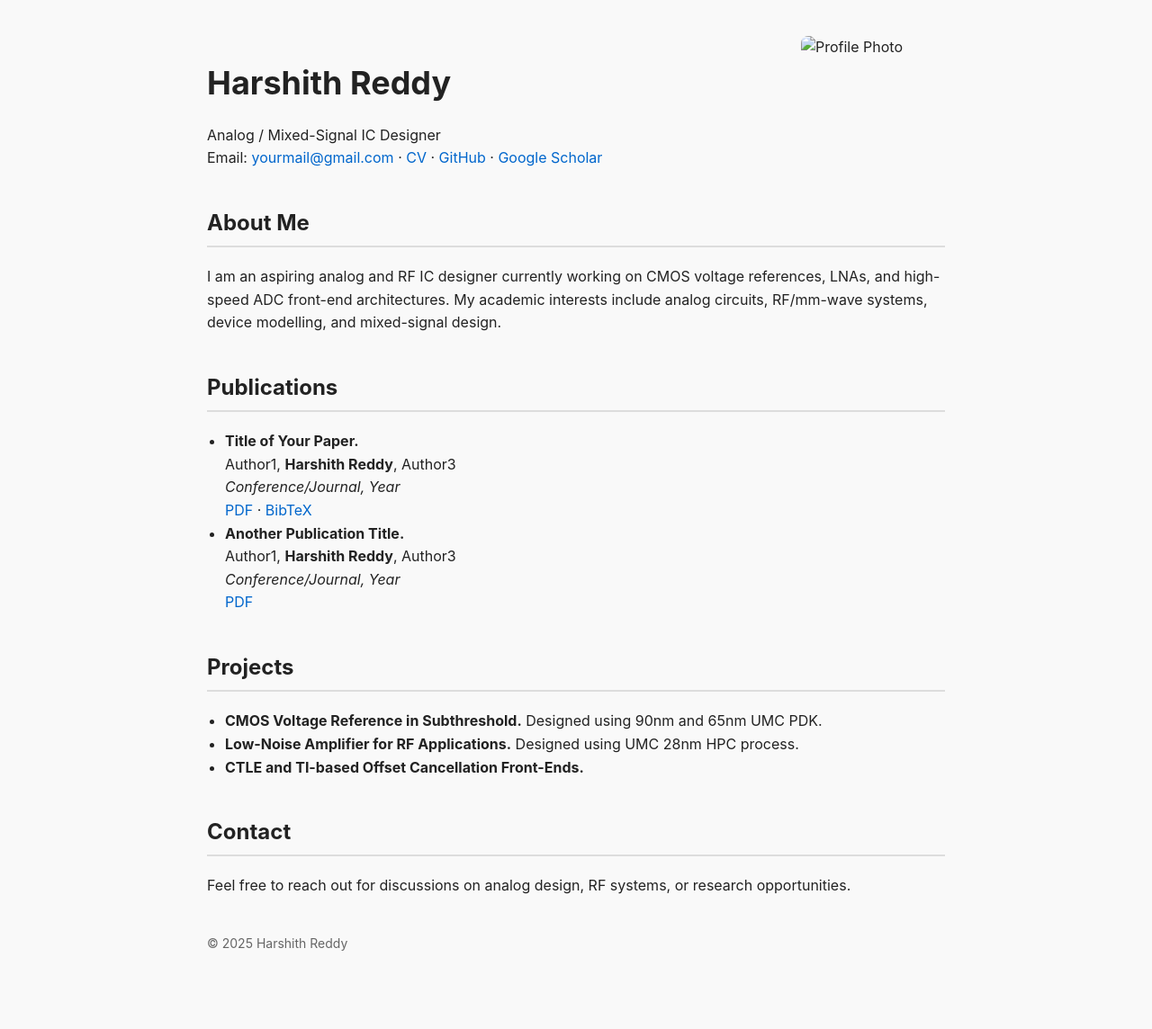
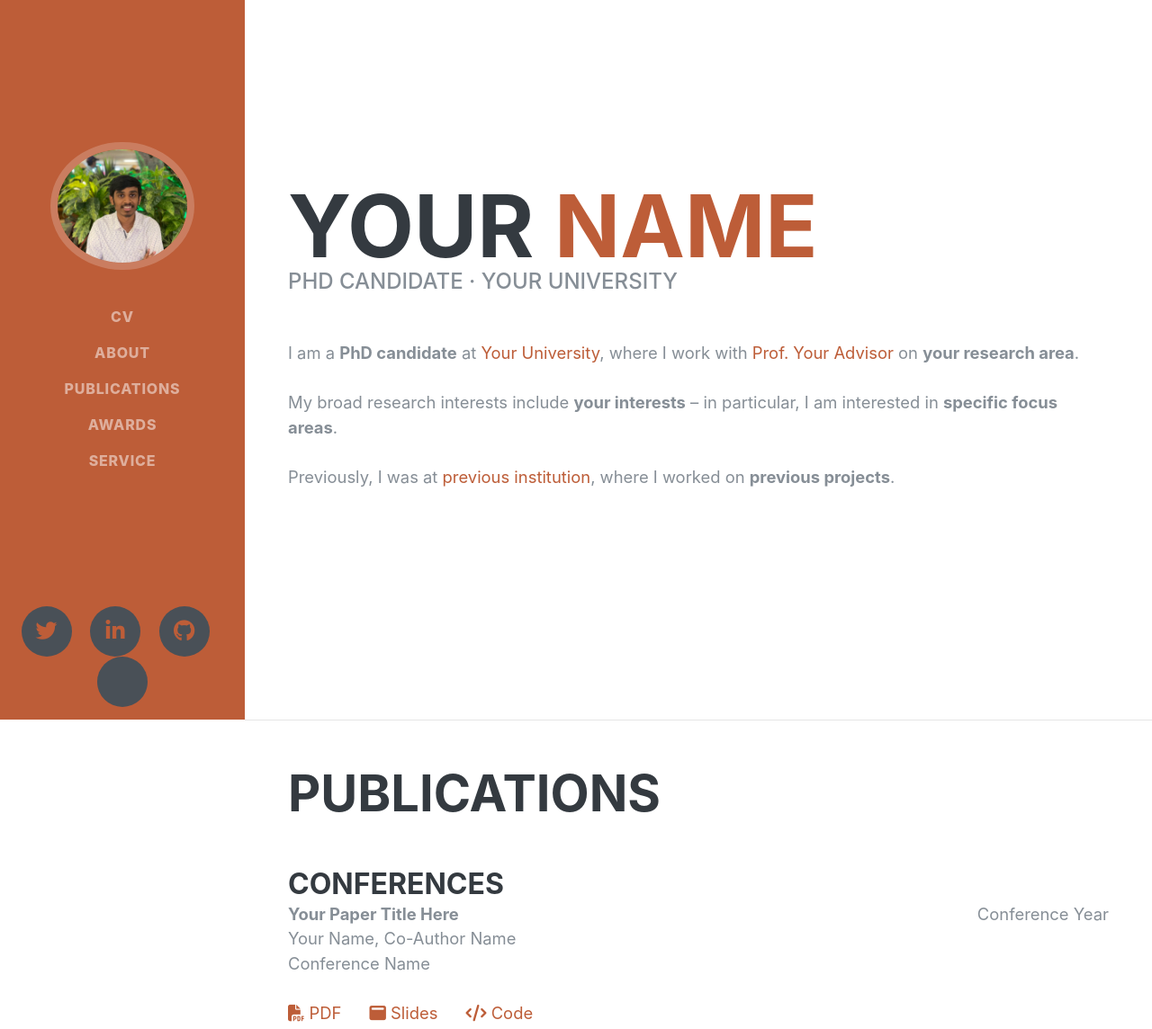
Before and after one commit to harshith-red/harshith-red.github.io, a plain HTML site: page index.html in a window 1280 px wide. Shown: the top 1144 px of the page at 90% size. Before the commit the page ends 1100 px from the top, so only its background shows below. Drawn offline with nearby package versions, Linux system fonts and the light colour scheme; some icons are missing; a web font is replaced by a local one.

Commit message:
Add files via upload

```diff
--- a/index.html
+++ b/index.html
@@ -1,127 +1,215 @@
 <!DOCTYPE html>
 <html lang="en">
 <head>
-    <meta charset="UTF-8" />
-    <meta name="viewport" content="width=device-width, initial-scale=1.0" />
-    <title>Harshith Reddy | Personal Website</title>
+  <meta charset="utf-8">
+  <meta name="viewport" content="width=device-width, initial-scale=1, shrink-to-fit=no">
+  <meta name="description" content="Your Name - Professional Portfolio">
+  <meta name="author" content="Your Name">
+  <title>Your Name &bull; PhD Candidate @ Your University</title>
+  <link rel="icon" href="favicon.ico?" type="image/x-icon">
+  <link rel="shortcut icon" href="favicon.ico?" type="image/x-icon">
+  <link rel="apple-touch-icon" href="favicon.ico?" type="image/x-icon">
 
-    <style>
-        body {
-            font-family: -apple-system, BlinkMacSystemFont, "Segoe UI", Roboto, Helvetica, Arial, sans-serif;
-            margin: 0;
-            padding: 0;
-            background: #f9f9f9;
-            color: #222;
-            line-height: 1.6;
-        }
+  <!-- Bootstrap core CSS -->
+  <link href="https://cdn.jsdelivr.net/npm/bootstrap@4.6.0/dist/css/bootstrap.min.css" rel="stylesheet">
 
-        .container {
-            max-width: 820px;
-            margin: 0 auto;
-            padding: 40px 20px;
-        }
+  <!-- Custom fonts for this template -->
+  <link href="https://fonts.googleapis.com/css?family=Saira+Extra+Condensed:500,700" rel="stylesheet">
+  <link href="https://fonts.googleapis.com/css?family=Muli:400,400i,800,800i" rel="stylesheet">
+  <link href="https://cdnjs.cloudflare.com/ajax/libs/font-awesome/6.4.0/css/all.min.css" rel="stylesheet">
 
-        h1 {
-            font-size: 36px;
-            margin-bottom: 5px;
-        }
+  <!-- Academicons for academic links -->
+  <link href="https://cdnjs.cloudflare.com/ajax/libs/academicons/1.8.6/css/academicons.min.css" rel="stylesheet">
 
-        h2 {
-            margin-top: 40px;
-            border-bottom: 2px solid #ddd;
-            padding-bottom: 6px;
-        }
-
-        a {
-            color: #0066cc;
-            text-decoration: none;
-        }
-        a:hover {
-            text-decoration: underline;
-        }
-
-        .profile-pic {
-            width: 160px;
-            border-radius: 8px;
-            float: right;
-            margin-left: 20px;
-        }
-
-        .section {
-            margin-top: 40px;
-        }
-
-        ul {
-            padding-left: 20px;
-        }
-
-        .footer {
-            margin-top: 40px;
-            font-size: 14px;
-            color: #666;
-        }
-    </style>
+  <!-- Custom styles for this template -->
+  <link href="styles.css" rel="stylesheet">
 </head>
 
-<body>
-    <div class="container">
+<body id="page-top">
+  <nav class="navbar navbar-expand-lg navbar-dark bg-primary fixed-top" id="sideNav">
+    <a class="navbar-brand js-scroll-trigger" href="#page-top">
+      <span class="d-block d-lg-none">Your Name</span>
+      <span class="d-none d-lg-block">
+        <img class="img-fluid img-profile rounded-circle mx-auto mb-4" src="img/profile.jpeg" alt="Your Profile Picture">
+      </span>
+    </a>
+    <button class="navbar-toggler" type="button" data-toggle="collapse" data-target="#navbarSupportedContent" aria-controls="navbarSupportedContent" aria-expanded="false" aria-label="Toggle navigation">
+      <span class="navbar-toggler-icon"></span>
+    </button>
 
-        <!-- Header -->
-        <img src="profile.jpg" class="profile-pic" alt="Profile Photo">
+    <div class="collapse navbar-collapse" id="navbarSupportedContent">
+      <ul class="navbar-nav">
+        <li class="nav-item">
+          <a class="nav-link js-scroll-trigger" href="harshith-cv.pdf">CV</a>
+        </li>
+        <li class="nav-item">
+          <a class="nav-link js-scroll-trigger" href="#about">About</a>
+        </li>
+        <li class="nav-item">
+          <a class="nav-link js-scroll-trigger" href="#publications">Publications</a>
+        </li>
+        <li class="nav-item">
+          <a class="nav-link js-scroll-trigger" href="#awards">Awards</a>
+        </li>
+        <li class="nav-item">
+          <a class="nav-link js-scroll-trigger" href="#service">Service</a>
+        </li>
+      </ul>
+    </div>
 
-        <h1>Harshith Reddy</h1>
-        <p>
-            Analog / Mixed-Signal IC Designer<br>
-            Email: <a href="mailto:yourmail@gmail.com">yourmail@gmail.com</a> ·
-            <a href="cv.pdf">CV</a> ·
-            <a href="https://github.com/yourgithub">GitHub</a> ·
-            <a href="https://scholar.google.com">Google Scholar</a>
+    <div class="social-icons">
+      <a href="https://twitter.com" target="_blank">
+        <i class="fab fa-twitter"></i>
+      </a>
+      <a href="https://linkedin.com" target="_blank">
+        <i class="fab fa-linkedin-in"></i>
+      </a>
+      <a href="https://github.com" target="_blank">
+        <i class="fab fa-github"></i>
+      </a>
+      <a href="https://scholar.google.com" target="_blank">
+        <i class="ai ai-google-scholar"></i>
+      </a>
+    </div>
+  </nav>
+
+  <div class="container-fluid p-0">
+    <!-- About Section -->
+    <section class="resume-section p-3 p-lg-5 d-flex align-items-center" id="about">
+      <div class="w-100">
+        <h1 class="mb-0">Your
+          <span class="text-primary">Name</span>
+        </h1>
+        <div class="subheading mb-5">PhD Candidate · Your University</div>
+        <p class="lead mb-5">
+          I am a <strong>PhD candidate</strong> at <a href="#">Your University</a>, where I work with <a href="#">Prof. Your Advisor</a> on <strong>your research area</strong>.
+          <br><br>
+          My broad research interests include <strong>your interests</strong> – in particular, I am interested in <strong>specific focus areas</strong>.
+          <br><br>
+          Previously, I was at <a href="#">previous institution</a>, where I worked on <strong>previous projects</strong>.
         </p>
+      </div>
+    </section>
 
-        <!-- About -->
-        <h2>About Me</h2>
-        <p>
-            I am an aspiring analog and RF IC designer currently working on CMOS voltage references,
-            LNAs, and high-speed ADC front-end architectures. My academic interests include
-            analog circuits, RF/mm-wave systems, device modelling, and mixed-signal design.
-        </p>
+    <hr class="m-0">
 
-        <!-- Publications -->
-        <h2>Publications</h2>
-        <ul>
-            <li>
-                <b>Title of Your Paper.</b><br>
-                Author1, <b>Harshith Reddy</b>, Author3<br>
-                <i>Conference/Journal, Year</i><br>
-                <a href="paper.pdf">PDF</a> · <a href="#">BibTeX</a>
-            </li>
+    <!-- Publications Section -->
+    <section class="resume-section p-3 p-lg-5" id="publications">
+      <div class="my-auto">
+        <h2 class="mb-5">Publications</h2>
 
-            <li>
-                <b>Another Publication Title.</b><br>
-                Author1, <b>Harshith Reddy</b>, Author3<br>
-                <i>Conference/Journal, Year</i><br>
-                <a href="paper2.pdf">PDF</a>
-            </li>
+        <!-- Conferences -->
+        <h3 class="mb-0">Conferences</h3>
+        <ul class="fa-ul mb-0">
+          <li>
+            <p class="lead mb-4">
+              <b>Your Paper Title Here</b> <span style="float:right;">Conference Year</span> <br>
+              Your Name, Co-Author Name <br>
+              Conference Name
+              <br><br>
+              <a href="#" target="_blank"><i class="fas fa-1x fa-file-pdf"></i> PDF</a> &nbsp;&nbsp;&nbsp;&nbsp;
+              <a href="#" target="_blank"><i class="fas fa-1x fa-window-maximize"></i> Slides</a> &nbsp;&nbsp;&nbsp;&nbsp;
+              <a href="#" target="_blank"><i class="fas fa-1x fa-code"></i> Code</a>
+            </p>
+          </li>
+          </br>
+          <li>
+            <p class="lead mb-4">
+              <b>Another Paper Title</b> <span style="float:right;">Year</span> <br>
+              Your Name, Co-Author Name <br>
+              Another Conference
+              <br><br>
+              <a href="#" target="_blank"><i class="fas fa-1x fa-file-pdf"></i> PDF</a> &nbsp;&nbsp;&nbsp;&nbsp;
+              <a href="#" target="_blank"><i class="fas fa-1x fa-window-maximize"></i> Slides</a>
+            </p>
+          </li>
         </ul>
 
-        <!-- Projects -->
-        <h2>Projects</h2>
-        <ul>
-            <li><b>CMOS Voltage Reference in Subthreshold.</b> Designed using 90nm and 65nm UMC PDK.</li>
-            <li><b>Low-Noise Amplifier for RF Applications.</b> Designed using UMC 28nm HPC process.</li>
-            <li><b>CTLE and TI-based Offset Cancellation Front-Ends.</b></li>
+        <!-- Thesis -->
+        <h3 class="mb-0" style="margin-top: 40px;">Thesis</h3>
+        <ul class="fa-ul mb-0">
+          <li>
+            <p class="lead mb-4">
+              <b>Your Thesis Title</b> <span style="float:right;">January Year</span> <br>
+              Your Name <br>
+              Degree Type · Your University
+              <br><br>
+              <a href="#" target="_blank"><i class="fa fa-1x fa-file-pdf"></i> PDF</a>
+            </p>
+          </li>
         </ul>
+      </div>
+    </section>
 
-        <!-- Contact -->
-        <h2>Contact</h2>
-        <p>
-            Feel free to reach out for discussions on analog design, RF systems, or research opportunities.
-        </p>
+    <hr class="m-0">
 
-        <div class="footer">
-            © 2025 Harshith Reddy
+    <!-- Awards Section -->
+    <section class="resume-section p-3 p-lg-5" id="awards">
+      <div class="my-auto">
+        <h2 class="mb-5">Awards</h2>
+        <ul class="fa-ul mb-0" style="font-size:1.15rem;max-width:85rem">
+          <li>
+            <i class="fa-li fa fa-trophy text-warning"></i>
+            Your Award Title <span class="text-primary" style="float:right;">Month Year</span>
+          </li>
+          </br>
+          <li>
+            <i class="fa-li fa fa-trophy text-warning"></i>
+            Another Achievement <span class="text-primary" style="float:right;">Month Year</span>
+          </li>
+          </br>
+          <li>
+            <i class="fa-li fa fa-trophy text-warning"></i>
+            Recognition or Honor <span class="text-primary" style="float:right;">Month Year</span>
+          </li>
+        </ul>
+      </div>
+    </section>
+
+    <hr class="m-0">
+
+    <!-- Service Section -->
+    <section class="resume-section p-3 p-lg-5" id="service">
+      <div class="my-auto">
+        <h2 class="mb-5">Service</h2>
+        <ul class="fa-ul mb-0">
+          <li>
+            <i class="fa-li fa fa-circle"></i>
+            <b>Your Service Role</b> - <span style="color: #868e96">Organization Name · Dates</span>
+          </li>
+          </br>
+          <li>
+            <i class="fa-li fa fa-circle"></i>
+            <b>Committee Member</b> - <span style="color: #868e96">Conference or Organization · Year</span>
+          </li>
+          </br>
+          <li>
+            <i class="fa-li fa fa-circle"></i>
+            <b>Another Service Position</b> - <span style="color: #868e96">Organization · Duration</span>
+          </li>
+        </ul>
+      </div>
+    </section>
+  </div>
+
+  <footer>
+    <center>
+      <div class="container">
+        <div class="footer-col">
+          <p>&copy; <script>document.write(new Date().getFullYear())</script> Your Name. Design adapted from <a href="https://github.com/BlackrockDigital/startbootstrap-resume" target="_blank">here</a>.</p>
         </div>
+      </div>
+    </center>
+  </footer>
 
-    </div>
+  <!-- Bootstrap core JavaScript -->
+  <script src="https://code.jquery.com/jquery-3.6.0.slim.min.js"></script>
+  <script src="https://cdn.jsdelivr.net/npm/bootstrap@4.6.0/dist/js/bootstrap.bundle.min.js"></script>
+
+  <!-- jQuery easing -->
+  <script src="https://cdnjs.cloudflare.com/ajax/libs/jquery-easing/1.4.1/jquery.easing.min.js"></script>
+
+  <!-- Custom scripts -->
+  <script src="script.js"></script>
 </body>
 </html>
--- /dev/null
+++ b/styles.css
@@ -0,0 +1,209 @@
+/*!
+ * Start Bootstrap - Resume v6.0.0 (https://startbootstrap.com/template-overviews/resume)
+ * Copyright 2013-2020 Start Bootstrap
+ * Licensed under MIT (https://github.com/BlackrockDigital/startbootstrap-resume/blob/master/LICENSE)
+ */
+
+body {
+  font-family: 'Muli', -apple-system, BlinkMacSystemFont, 'Segoe UI', Roboto, 'Helvetica Neue', Arial, sans-serif, 'Apple Color Emoji', 'Segoe UI Emoji', 'Segoe UI Symbol', 'Noto Color Emoji';
+  padding-top: 54px;
+  color: #868e96;
+}
+
+@media (min-width: 992px) {
+  body {
+    padding-top: 0;
+    padding-left: 17rem;
+  }
+}
+
+h1,
+h2,
+h3,
+h4,
+h5,
+h6 {
+  font-family: 'Saira Extra Condensed', -apple-system, BlinkMacSystemFont, 'Segoe UI', Roboto, 'Helvetica Neue', Arial, sans-serif, 'Apple Color Emoji', 'Segoe UI Emoji', 'Segoe UI Symbol', 'Noto Color Emoji';
+  font-weight: 700;
+  text-transform: uppercase;
+  color: #343a40;
+}
+
+h1 {
+  font-size: 6rem;
+  line-height: 5.5rem;
+}
+
+h2 {
+  font-size: 3.5rem;
+}
+
+h3 {
+  font-size: 2rem;
+}
+
+p.lead {
+  font-size: 1.15rem;
+  font-weight: 400;
+}
+
+.subheading {
+  text-transform: uppercase;
+  font-weight: 500;
+  font-family: 'Saira Extra Condensed', -apple-system, BlinkMacSystemFont, 'Segoe UI', Roboto, 'Helvetica Neue', Arial, sans-serif, 'Apple Color Emoji', 'Segoe UI Emoji', 'Segoe UI Symbol', 'Noto Color Emoji';
+  font-size: 1.5rem;
+}
+
+.social-icons a {
+  display: inline-block;
+  height: 3.5rem;
+  width: 3.5rem;
+  background-color: #495057;
+  color: #fff !important;
+  border-radius: 100%;
+  text-align: center;
+  font-size: 1.5rem;
+  line-height: 3.5rem;
+  margin-right: 1rem;
+}
+
+.social-icons a:last-child {
+  margin-right: 0;
+}
+
+.social-icons a:hover {
+  background-color: #BD5D38;
+}
+
+.dev-icons {
+  font-size: 3rem;
+}
+
+.dev-icons .list-inline-item i:hover {
+  color: #BD5D38;
+}
+
+#sideNav .navbar-nav .nav-item .nav-link {
+  font-weight: 800;
+  letter-spacing: 0.05rem;
+  text-transform: uppercase;
+}
+
+#sideNav .navbar-toggler:focus {
+  outline-color: #d48a6e;
+}
+
+@media (min-width: 992px) {
+  #sideNav {
+    text-align: center;
+    position: fixed;
+    top: 0;
+    left: 0;
+    display: flex;
+    flex-direction: column;
+    width: 17rem;
+    height: 100vh;
+  }
+  #sideNav .navbar-brand {
+    display: flex;
+    margin: auto auto 0;
+    padding: 0.5rem;
+  }
+  #sideNav .navbar-brand .img-profile {
+    max-width: 10rem;
+    max-height: 10rem;
+    border: 0.5rem solid rgba(255, 255, 255, 0.2);
+  }
+  #sideNav .navbar-collapse {
+    display: flex;
+    align-items: flex-start;
+    flex-grow: 0;
+    width: 100%;
+    margin-bottom: auto;
+  }
+  #sideNav .navbar-collapse .navbar-nav {
+    flex-direction: column;
+    width: 100%;
+  }
+  #sideNav .navbar-collapse .navbar-nav .nav-item {
+    display: block;
+  }
+  #sideNav .navbar-collapse .navbar-nav .nav-item .nav-link {
+    display: block;
+  }
+}
+
+section.resume-section {
+  padding-top: 5rem !important;
+  padding-bottom: 5rem !important;
+  max-width: 75rem;
+}
+
+section.resume-section .resume-item .resume-date {
+  min-width: none;
+}
+
+@media (min-width: 768px) {
+  section.resume-section {
+    min-height: 100vh;
+  }
+  section.resume-section .resume-item .resume-date {
+    min-width: 18rem;
+  }
+}
+
+@media (min-width: 992px) {
+  section.resume-section {
+    padding-top: 3rem !important;
+    padding-bottom: 3rem !important;
+  }
+}
+
+.bg-primary {
+  background-color: #BD5D38 !important;
+}
+
+.text-primary {
+  color: #BD5D38 !important;
+}
+
+a {
+  color: #BD5D38;
+}
+
+a:hover, a:focus, a:active {
+  color: #824027;
+}
+
+.fa-ul {
+  margin-left: 0;
+}
+
+.fa-ul li {
+  position: relative;
+  margin-bottom: 0.5rem;
+}
+
+.fa-ul li .fa-li {
+  position: absolute;
+  left: -1.75rem;
+  font-weight: 400;
+  line-height: inherit;
+}
+
+.fab {
+  color: #BD5D38;
+}
+
+hr.m-0 {
+  margin: 0;
+}
+
+footer {
+  padding: 25px 0;
+  text-align: center;
+}
+
+footer span {
+  color: #BD5D38;
+}
```
Also changed, not shown: script.js (added, +34 -0 lines), img/profile.jpeg (added), 1 other file.
